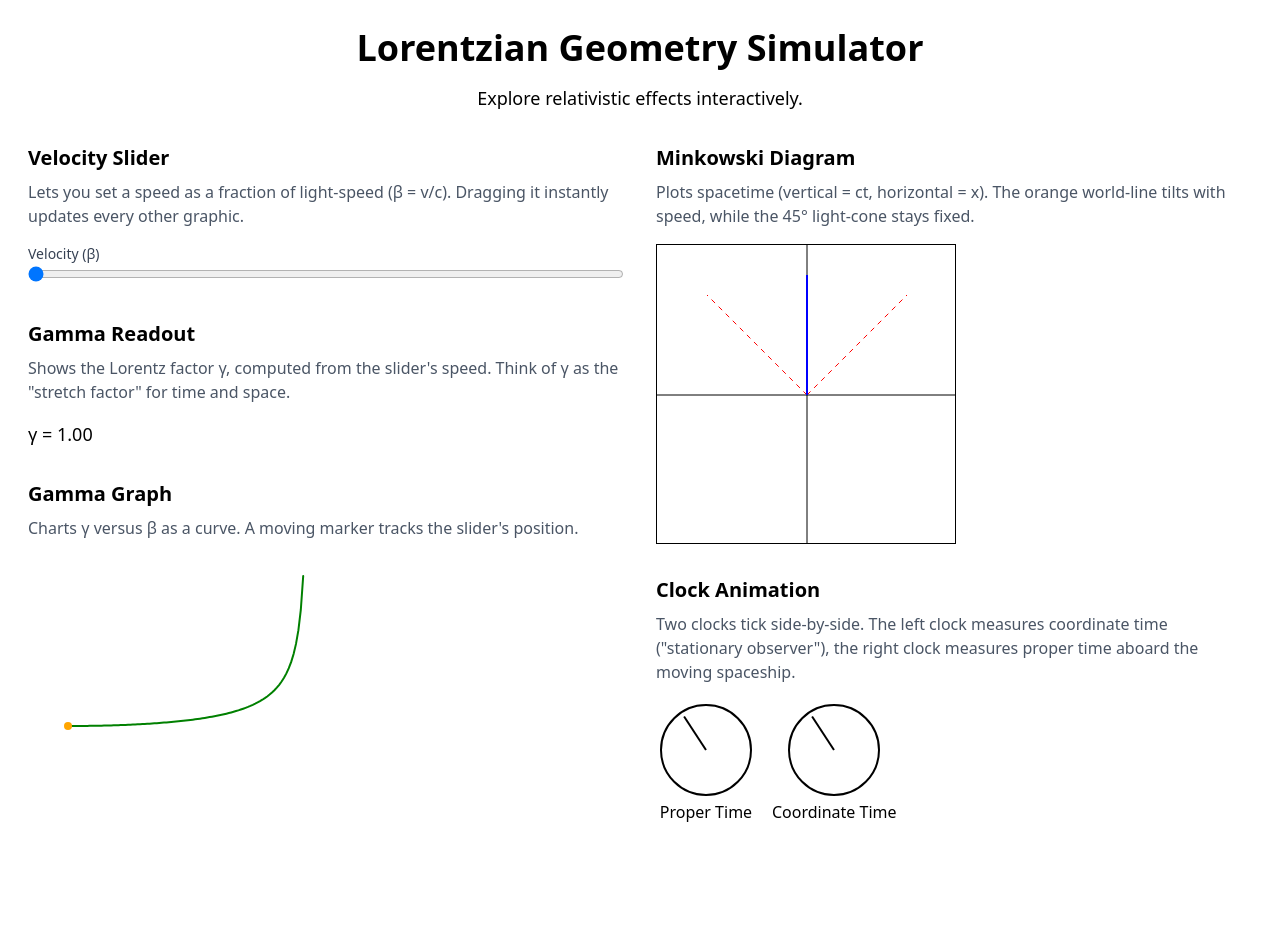
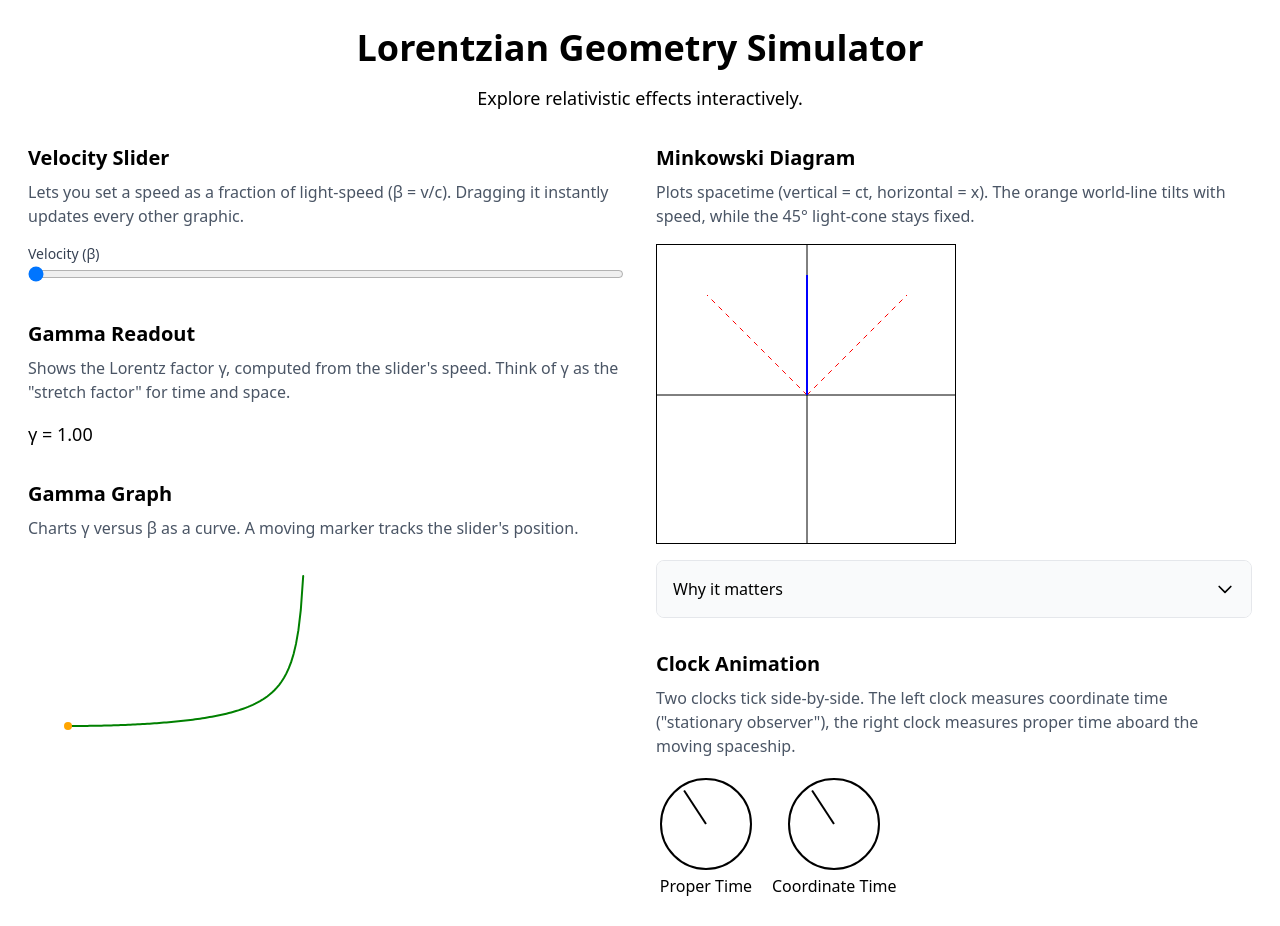
Before and after one commit to johnwlockwood/lorentzian-geometry, a React (Vite) app: page / in a window 1280 px wide. Before the commit the page ends 852 px from the top, so only its background shows below. Built offline with nearby package versions, Linux system fonts and the light colour scheme.

Commit message:
Add accordian

```diff
--- a/src/App.tsx
+++ b/src/App.tsx
@@ -1,5 +1,6 @@
 import { VelocityProvider } from './context/VelocityContext';
 import VelocitySlider from './components/VelocitySlider';
+import Accordion from './components/Accordion';
 import GammaReadout from './components/GammaReadout';
 import MinkowskiDiagram from './components/MinkowskiDiagram';
 import GammaGraph from './components/GammaGraph';
@@ -42,6 +43,13 @@ const App = () => {
                 <h2 className="text-xl font-semibold mb-2">Minkowski Diagram</h2>
                 <p className="text-gray-600 mb-4">Plots spacetime (vertical = ct, horizontal = x). The orange world-line tilts with speed, while the 45° light-cone stays fixed.</p>
                 <MinkowskiDiagram />
+                <div className="mt-4">
+                  <Accordion title="Why it matters">
+                    <p className="text-gray-600">
+                      This diagram reveals causality. As the world‑line tilts closer to the cone, proper time along it shrinks—visualizing time dilation geometrically.
+                    </p>
+                  </Accordion>
+                </div>
               </div>
 
               <div>
--- /dev/null
+++ b/src/components/Accordion.tsx
@@ -0,0 +1,39 @@
+import { useState } from 'react';
+
+interface AccordionProps {
+  title: string;
+  children: React.ReactNode;
+}
+
+const Accordion = ({ title, children }: AccordionProps) => {
+  const [isOpen, setIsOpen] = useState(false);
+
+  return (
+    <div className="border border-gray-200 rounded-lg overflow-hidden">
+      <button
+        className="w-full p-4 text-left bg-gray-50 hover:bg-gray-100 transition-colors"
+        onClick={() => setIsOpen(!isOpen)}
+      >
+        <div className="flex justify-between items-center">
+          <span className="font-medium">{title}</span>
+          <svg
+            className={`w-5 h-5 transition-transform ${isOpen ? 'rotate-180' : ''}`}
+            fill="none"
+            stroke="currentColor"
+            viewBox="0 0 24 24"
+            xmlns="http://www.w3.org/2000/svg"
+          >
+            <path strokeLinecap="round" strokeLinejoin="round" strokeWidth={2} d="M19 9l-7 7-7-7" />
+          </svg>
+        </div>
+      </button>
+      {isOpen && (
+        <div className="p-4 bg-white">
+          {children}
+        </div>
+      )}
+    </div>
+  );
+};
+
+export default Accordion;
```
Also changed, not shown: .clinerules/development-guidelines.md.
